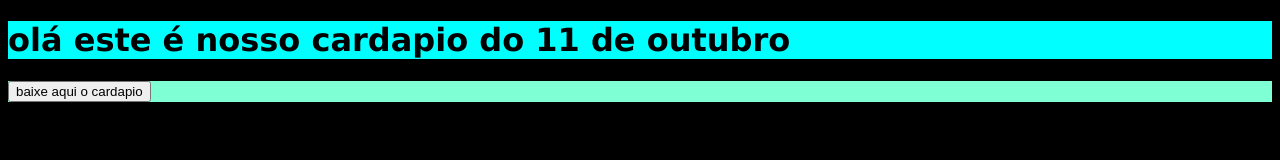
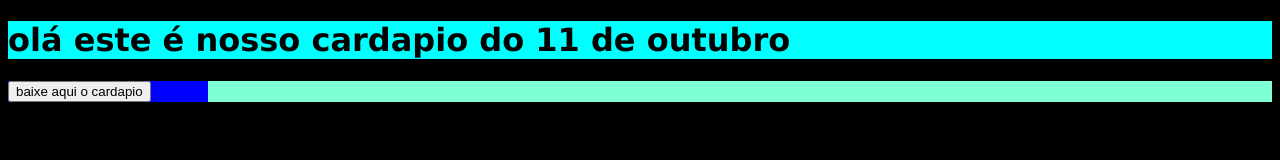
Before and after one commit to NDWnatural/cardapio11, a plain HTML site: page index.html in a window 1280 px wide. Drawn offline with Linux system fonts and the light colour scheme.

Commit message:
Update style.css

```diff
--- a/style.css
+++ b/style.css
@@ -16,3 +16,10 @@ footer{
 
 
 }
+
+#botao{
+    background-color:blue;
+    width: 200px;
+    text-decoration: none;
+    align-items: center;
+}
```
